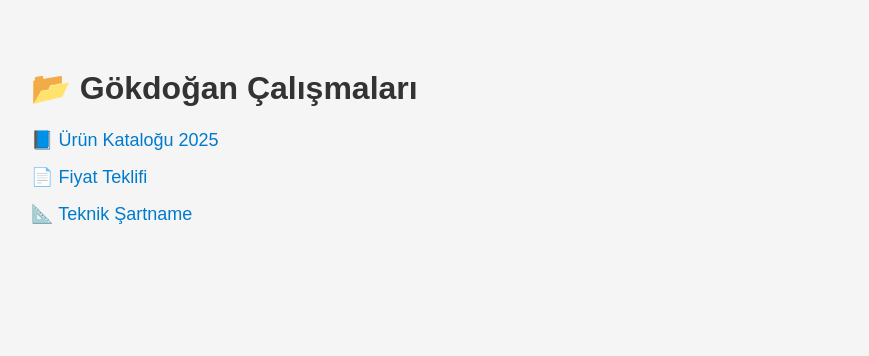
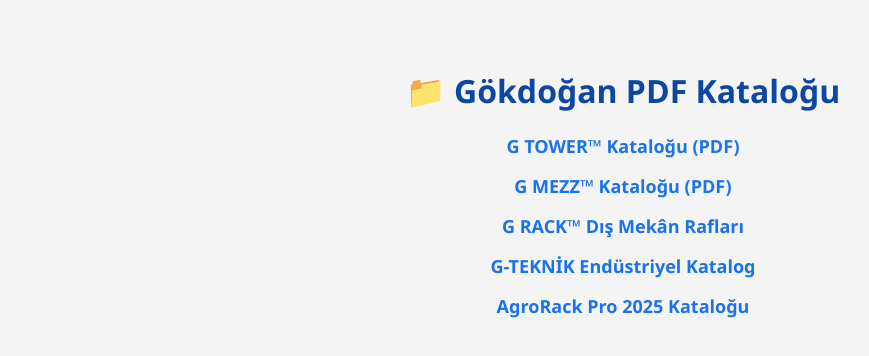
Before and after one commit to murat1972/gokdogan-firma, a plain HTML site: page index.html in a window 1280 px wide. Shown: the whole page, without its empty margins (17-886 px from the left). Drawn offline with Linux system fonts and the light colour scheme.

Commit message:
Update index.html

```diff
--- a/index.html
+++ b/index.html
@@ -1,23 +1,46 @@
-
 <!DOCTYPE html>
 <html lang="tr">
 <head>
   <meta charset="UTF-8">
-  <title>Gökdoğan Endüstriyel PDF Vitrini</title>
+  <title>Gökdoğan PDF Çalışmaları</title>
   <style>
-    body { font-family: sans-serif; padding: 40px; background: #f5f5f5; }
-    h1 { color: #333; }
-    ul { list-style: none; padding: 0; }
-    li { margin-bottom: 15px; }
-    a { font-size: 18px; color: #007acc; text-decoration: none; }
+    body {
+      font-family: 'Segoe UI', sans-serif;
+      background: #f4f4f4;
+      color: #333;
+      padding: 40px;
+      text-align: center;
+    }
+    h1 {
+      color: #0d47a1;
+      font-size: 32px;
+    }
+    ul {
+      list-style-type: none;
+      padding: 0;
+    }
+    li {
+      margin: 16px 0;
+    }
+    a {
+      text-decoration: none;
+      color: #1a73e8;
+      font-size: 18px;
+      font-weight: bold;
+    }
+    a:hover {
+      text-decoration: underline;
+    }
   </style>
 </head>
 <body>
-  <h1>📂 Gökdoğan Çalışmaları</h1>
+  <h1>📁 Gökdoğan PDF Kataloğu</h1>
   <ul>
-    <li><a href="urun-katalogu-2025.pdf" target="_blank">📘 Ürün Kataloğu 2025</a></li>
-    <li><a href="fiyat-teklifi.pdf" target="_blank">📄 Fiyat Teklifi</a></li>
-    <li><a href="teknik-sartname.pdf" target="_blank">📐 Teknik Şartname</a></li>
+    <li><a href="https://bit.ly/gokdogan-gtower" target="_blank">G TOWER™ Kataloğu (PDF)</a></li>
+    <li><a href="https://bit.ly/gokdogan-gmezz" target="_blank">G MEZZ™ Kataloğu (PDF)</a></li>
+    <li><a href="https://bit.ly/gokdogan-grack" target="_blank">G RACK™ Dış Mekân Rafları</a></li>
+    <li><a href="https://bit.ly/gokdogan-gteknik" target="_blank">G-TEKNİK Endüstriyel Katalog</a></li>
+    <li><a href="https://bit.ly/gokdogan-agro" target="_blank">AgroRack Pro 2025 Kataloğu</a></li>
   </ul>
 </body>
 </html>
```
